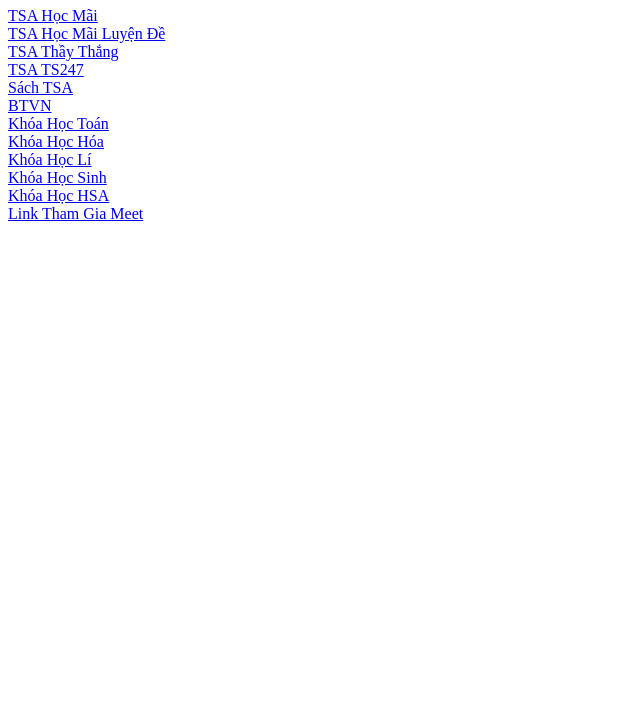
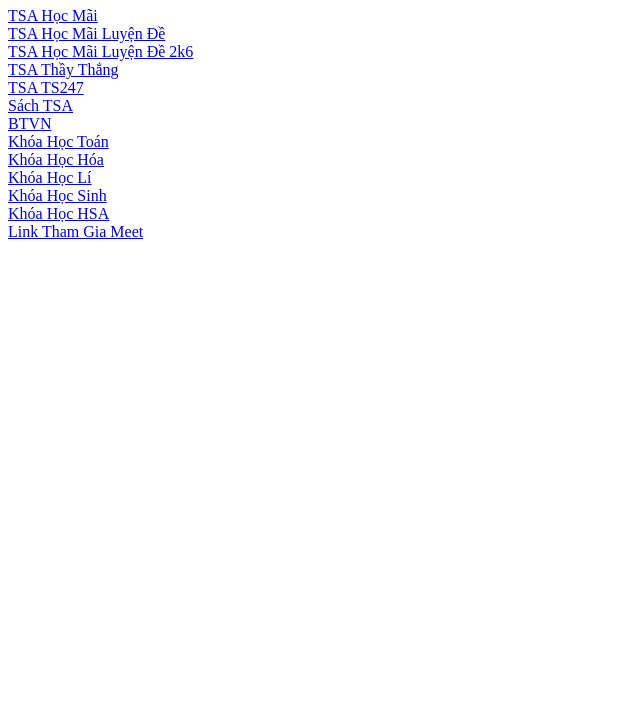
Before and after one commit to jeznopro/TSA-Destroyer, a plain HTML site: page index.html in a window 1280 px wide. Shown: the part 73-800 px from the top of the page, without its empty margins (0-640 px from the left). Drawn offline with Linux system fonts and the light colour scheme.

Commit message:
Update index.html

```diff
--- a/index.html
+++ b/index.html
@@ -11,6 +11,7 @@
 
         <div><a href="https://docs.google.com/spreadsheets/d/1FbtcuQ61wYL2mZMfyFynK2rTjRwwr7Kn6y97sQi7kO0/edit?gid=0#gid=0">TSA Học Mãi</a></div>
         <div><a href="https://docs.google.com/spreadsheets/d/12TueIQ5NDtN_buV6TuMbo8DOFfyYJNvGys9iyT-835w/edit?gid=0#gid=0">TSA Học Mãi Luyện Đề</a></div>
+        <div><a href="https://drive.google.com/drive/u/4/folders/1NiBWioH8EV8s_LQqqtq3P05mdjdy1cXZ">TSA Học Mãi Luyện Đề 2k6</a></div>
         <div><a href="https://docs.google.com/spreadsheets/d/1zMxiYx8j1Mudv1s6tjO6j95qqcs3mEhV2mYaAR1pv6I/edit?gid=0#gid=0">TSA Thầy Thắng</a> </div>
         <div><a href="https://docs.google.com/spreadsheets/d/1TU7mYAyyGmnTN-0m2816WhS-j0V2m0Wdkgh8w48WwSA/edit?gid=0#gid=0">TSA TS247</a> </div>
         <div><a href="https://drive.google.com/drive/u/0/folders/1JX3q9a_B5M0I6vF2IWbTa7el7p18-ywy">Sách TSA </a></div>
```
